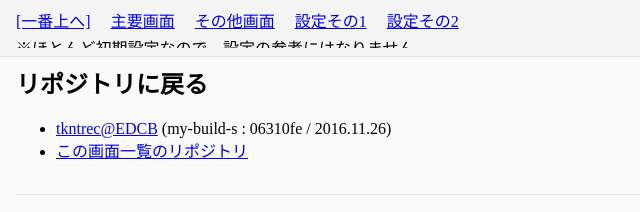
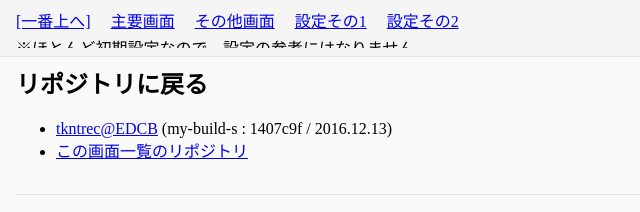
Before and after one commit to tkntrec/EDCB_PrtSc, a plain HTML site: page index.html in a window 1280 px wide. Shown: the top 212 px of the page, 0-640 px from the left. Drawn offline with Linux system fonts and the light colour scheme.

Commit message:
updata(日付のみ更新)

```diff
--- a/index.html
+++ b/index.html
@@ -75,7 +75,7 @@ img {
 
 <h2 style="margin-top: 0em;">リポジトリに戻る</h2>
 <ul>
-<li><a href="https://github.com/tkntrec/EDCB">tkntrec@EDCB</a> (my-build-s : 06310fe / 2016.11.26)</li>
+<li><a href="https://github.com/tkntrec/EDCB">tkntrec@EDCB</a> (my-build-s : 1407c9f / 2016.12.13)</li>
 <li><a href="https://github.com/tkntrec/EDCB_PrtSc">この画面一覧のリポジトリ</a></li>
 </ul>
 
```
